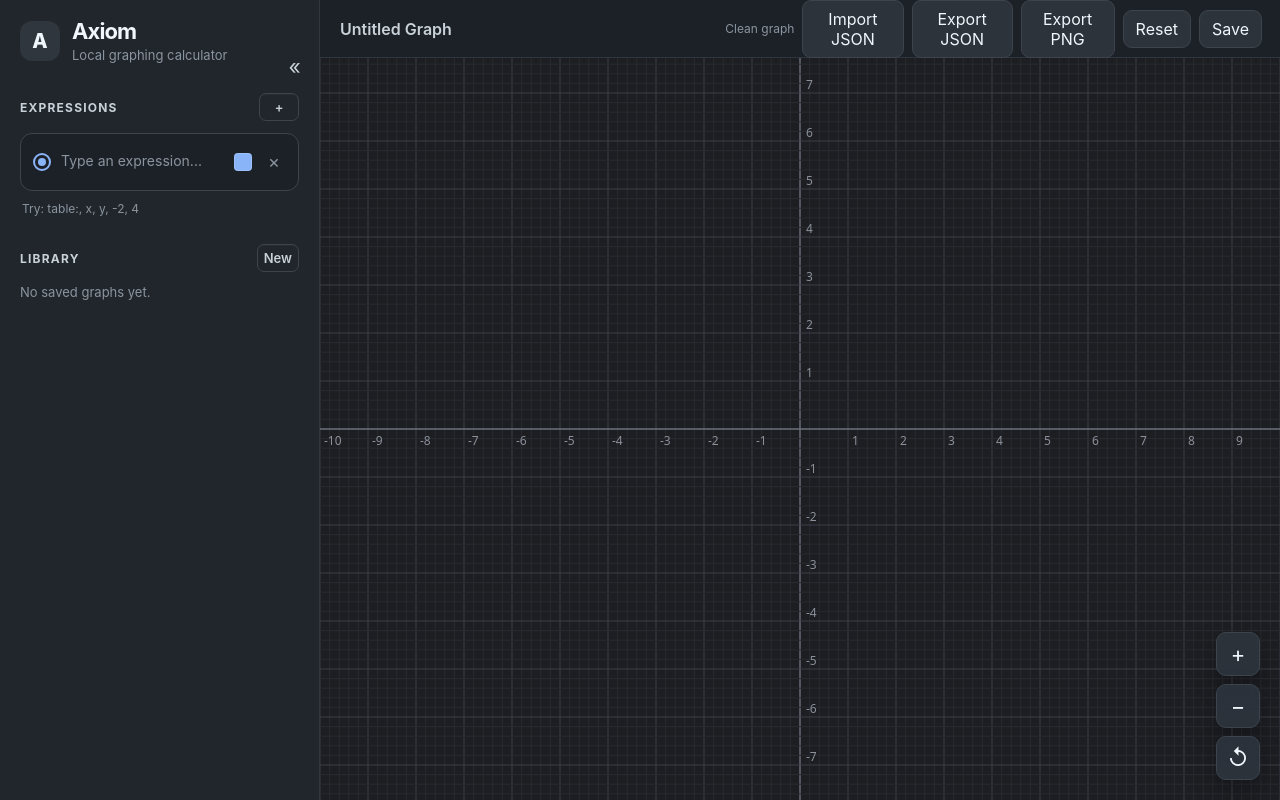
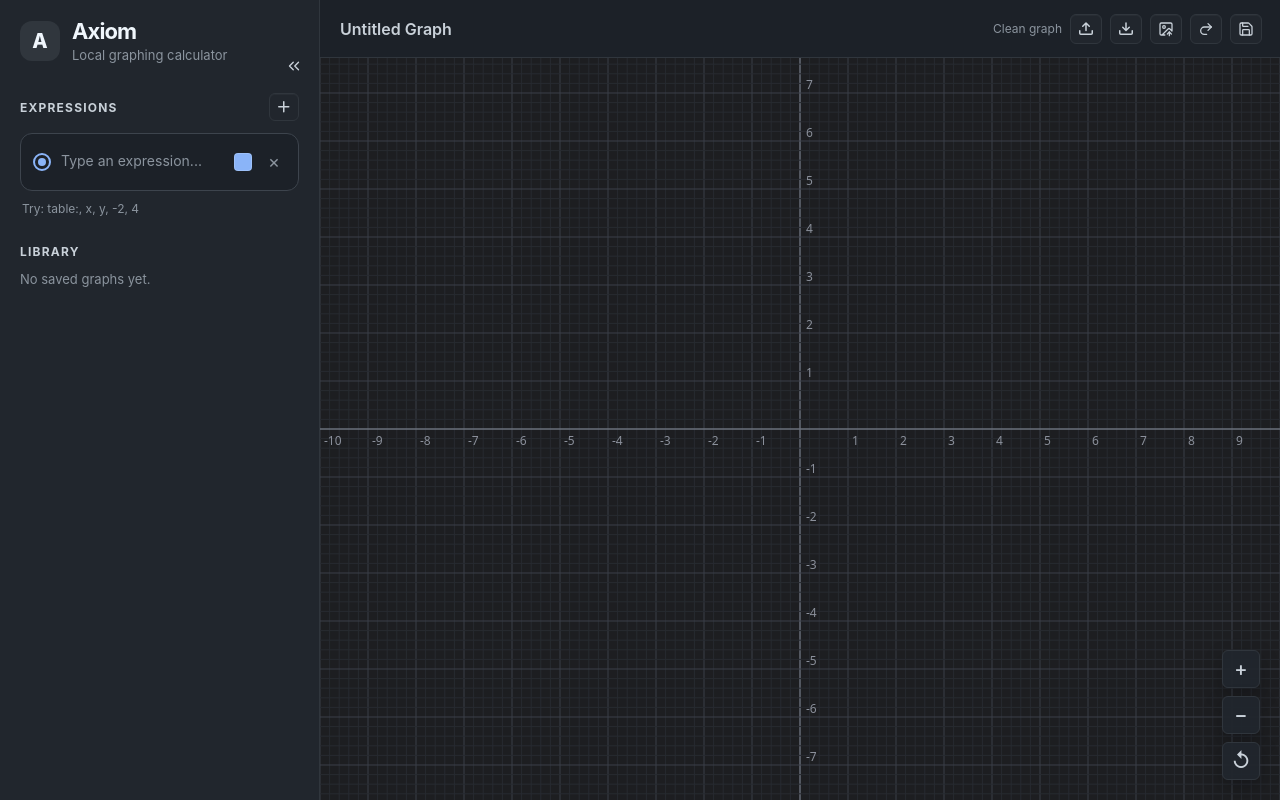
Before and after one commit to Voryalis/axiom, a React (Vite) app: page / in a window 1280 px wide. Built offline with nearby package versions, Linux system fonts and the light colour scheme.

Commit message:
Use SVG icons for graph actions

```diff
--- a/src/App.css
+++ b/src/App.css
@@ -151,13 +151,13 @@ input {
   min-width: 40px;
   height: 28px;
   place-items: center;
-  border: 1px solid #3d444d;
-  border-radius: 7px;
+  border: 1px solid #30363d;
+  border-radius: 6px;
   background: #21262d;
   color: #c9d1d9;
   cursor: pointer;
   font-size: 13px;
-  font-weight: 600;
+  font-weight: 500;
   line-height: 1;
   box-shadow: inset 0 1px 0 rgba(240, 246, 252, 0.03);
 }
@@ -165,7 +165,7 @@ input {
 .add-expression-button:hover,
 .new-graph-button:hover {
   background: #30363d;
-  border-color: #57606a;
+  border-color: #8b949e;
   color: #f0f6fc;
 }
 
@@ -436,17 +436,26 @@ input {
 }
 
 .topbar-actions button {
-  border: 1px solid #3d444d;
-  border-radius: 9px;
-  background: #2d333b;
-  color: #f0f6fc;
-  padding: 8px 12px;
+  display: grid;
+  width: 32px;
+  height: 30px;
+  place-items: center;
+  border: 1px solid #30363d;
+  border-radius: 6px;
+  background: #21262d;
+  color: #c9d1d9;
+  padding: 0;
   cursor: pointer;
+  font-size: 15px;
+  font-weight: 500;
+  line-height: 1;
+  box-shadow: inset 0 1px 0 rgba(240, 246, 252, 0.03);
 }
 
 .topbar-actions button:hover {
   background: #30363d;
-  border-color: #57606a;
+  border-color: #8b949e;
+  color: #f0f6fc;
 }
 
 .hidden-file-input {
@@ -479,23 +488,27 @@ input {
 }
 
 .graph-floating-controls button {
-  display: grid;
-  width: 44px;
-  height: 44px;
-  place-items: center;
-  border: 1px solid #3d444d;
-  border-radius: 10px;
-  background: rgba(45, 51, 59, 0.95);
-  color: #f0f6fc;
-  font-size: 22px;
+  display: flex;
+  align-items: center;
+  justify-content: center;
+  width: 38px;
+  height: 38px;
+  border: 1px solid #30363d;
+  border-radius: 6px;
+  background: rgba(33, 38, 45, 0.96);
+  color: #c9d1d9;
+  font-size: 20px;
+  font-weight: 500;
   line-height: 1;
   cursor: pointer;
-  box-shadow: 0 10px 24px rgba(1, 4, 9, 0.28);
+  padding: 0;
+  box-shadow: 0 8px 20px rgba(1, 4, 9, 0.24);
 }
 
 .graph-floating-controls button:hover {
   background: rgba(48, 54, 61, 0.98);
-  border-color: #57606a;
+  border-color: #8b949e;
+  color: #f0f6fc;
 }
 
 .graph-floating-controls button:focus-visible {
@@ -520,3 +533,39 @@ input {
 .sidebar::-webkit-scrollbar-thumb:hover {
   background: #6e7681;
 }
+
+.topbar-actions button svg,
+.add-expression-button svg {
+  width: 16px;
+  height: 16px;
+  display: block;
+  fill: none;
+  stroke: currentColor;
+  stroke-width: 1.9;
+  stroke-linecap: round;
+  stroke-linejoin: round;
+}
+
+.topbar-actions button svg.icon-fill,
+.add-expression-button svg.icon-fill {
+  fill: currentColor;
+  stroke: none;
+}
+
+.sidebar-collapse-glyph svg,
+.sidebar-open-glyph svg {
+  width: 18px;
+  height: 18px;
+  display: block;
+  fill: none;
+  stroke: currentColor;
+  stroke-width: 1.8;
+  stroke-linecap: round;
+  stroke-linejoin: round;
+}
+
+.add-expression-button {
+  min-width: 30px;
+  width: 30px;
+  padding: 0;
+}
--- a/src/App.tsx
+++ b/src/App.tsx
@@ -787,14 +787,19 @@ function App() {
           title="Hide sidebar"
           aria-label="Hide sidebar"
         >
-          «
+          <svg viewBox="0 0 24 24" aria-hidden="true">
+            <path d="m11 17-5-5 5-5" />
+            <path d="m18 17-5-5 5-5" />
+          </svg>
         </button>
 
         <section className="panel">
           <div className="panel-header">
             <h2>Expressions</h2>
             <button className="add-expression-button" onClick={addExpression}>
-              +
+              <svg className="icon-fill" viewBox="0 0 16 16" aria-hidden="true">
+                <path d="M7.75 2a.75.75 0 0 1 .75.75V7h4.25a.75.75 0 0 1 0 1.5H8.5v4.25a.75.75 0 0 1-1.5 0V8.5H2.75a.75.75 0 0 1 0-1.5H7V2.75A.75.75 0 0 1 7.75 2Z" />
+              </svg>
             </button>
           </div>
 
@@ -926,9 +931,6 @@ function App() {
         <section className="panel library-panel">
           <div className="panel-header">
             <h2>Library</h2>
-            <button className="new-graph-button" onClick={newGraph}>
-              New
-            </button>
           </div>
 
           {library.length === 0 ? (
@@ -978,11 +980,39 @@ function App() {
 
           <div className="topbar-actions">
             <span className="save-status">{saveStatus}</span>
-            <button onClick={openImportDialog}>Import JSON</button>
-            <button onClick={exportJson}>Export JSON</button>
-            <button onClick={exportPng}>Export PNG</button>
-            <button onClick={resetGraph}>Reset</button>
-            <button onClick={saveGraph}>Save</button>
+            <button onClick={openImportDialog} title="Import JSON" aria-label="Import JSON">
+              <svg className="icon-fill" viewBox="0 0 16 16" aria-hidden="true">
+                <path d="M2.75 14A1.75 1.75 0 0 1 1 12.25v-2.5a.75.75 0 0 1 1.5 0v2.5c0 .138.112.25.25.25h10.5a.25.25 0 0 0 .25-.25v-2.5a.75.75 0 0 1 1.5 0v2.5A1.75 1.75 0 0 1 13.25 14Z" />
+                <path d="M11.78 4.72a.749.749 0 1 1-1.06 1.06L8.75 3.811V9.5a.75.75 0 0 1-1.5 0V3.811L5.28 5.78a.749.749 0 1 1-1.06-1.06l3.25-3.25a.749.749 0 0 1 1.06 0l3.25 3.25Z" />
+              </svg>
+            </button>
+            <button onClick={exportJson} title="Export JSON" aria-label="Export JSON">
+              <svg className="icon-fill" viewBox="0 0 16 16" aria-hidden="true">
+                <path d="M2.75 14A1.75 1.75 0 0 1 1 12.25v-2.5a.75.75 0 0 1 1.5 0v2.5c0 .138.112.25.25.25h10.5a.25.25 0 0 0 .25-.25v-2.5a.75.75 0 0 1 1.5 0v2.5A1.75 1.75 0 0 1 13.25 14Z" />
+                <path d="M7.25 7.689V2a.75.75 0 0 1 1.5 0v5.689l1.97-1.969a.749.749 0 1 1 1.06 1.06l-3.25 3.25a.749.749 0 0 1-1.06 0L4.22 6.78a.749.749 0 1 1 1.06-1.06l1.97 1.969Z" />
+              </svg>
+            </button>
+            <button onClick={exportPng} title="Export PNG" aria-label="Export PNG">
+              <svg viewBox="0 0 24 24" aria-hidden="true">
+                <path d="M10.3 21H5a2 2 0 0 1-2-2V5a2 2 0 0 1 2-2h14a2 2 0 0 1 2 2v10l-3.1-3.1a2 2 0 0 0-2.814.014L6 21" />
+                <path d="m14 19.5 3-3 3 3" />
+                <path d="M17 22v-5.5" />
+                <circle cx="9" cy="9" r="2" />
+              </svg>
+            </button>
+            <button onClick={resetGraph} title="Reset graph" aria-label="Reset graph">
+              <svg viewBox="0 0 24 24" aria-hidden="true">
+                <path d="m15 14 5-5-5-5" />
+                <path d="M20 9H9.5A5.5 5.5 0 0 0 4 14.5A5.5 5.5 0 0 0 9.5 20H13" />
+              </svg>
+            </button>
+            <button onClick={saveGraph} title="Save graph" aria-label="Save graph">
+              <svg viewBox="0 0 24 24" aria-hidden="true">
+                <path d="M15.2 3a2 2 0 0 1 1.4.6l3.8 3.8a2 2 0 0 1 .6 1.4V19a2 2 0 0 1-2 2H5a2 2 0 0 1-2-2V5a2 2 0 0 1 2-2z" />
+                <path d="M17 21v-7a1 1 0 0 0-1-1H8a1 1 0 0 0-1 1v7" />
+                <path d="M7 3v4a1 1 0 0 0 1 1h7" />
+              </svg>
+            </button>
           </div>
 
           <input
@@ -1001,7 +1031,10 @@ function App() {
             title="Show sidebar"
             aria-label="Show sidebar"
           >
-            »
+            <svg viewBox="0 0 24 24" aria-hidden="true">
+              <path d="m6 17 5-5-5-5" />
+              <path d="m13 17 5-5-5-5" />
+            </svg>
           </button>
         ) : null}
 
```
